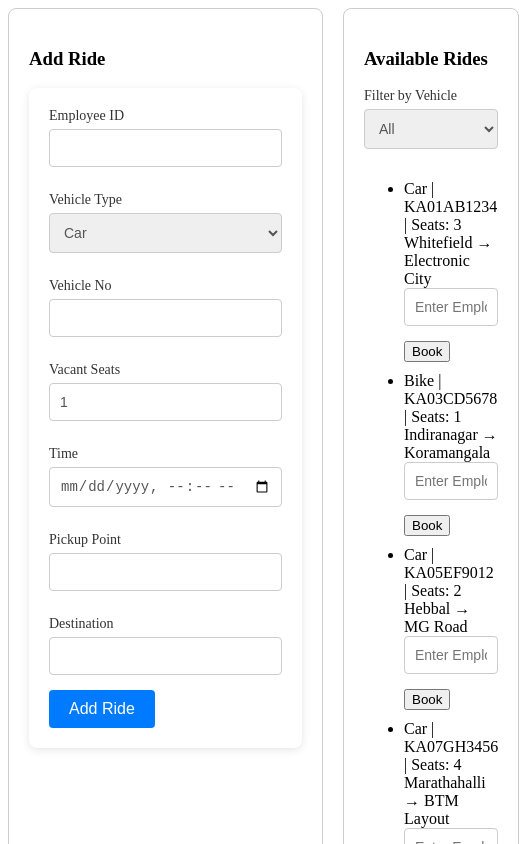
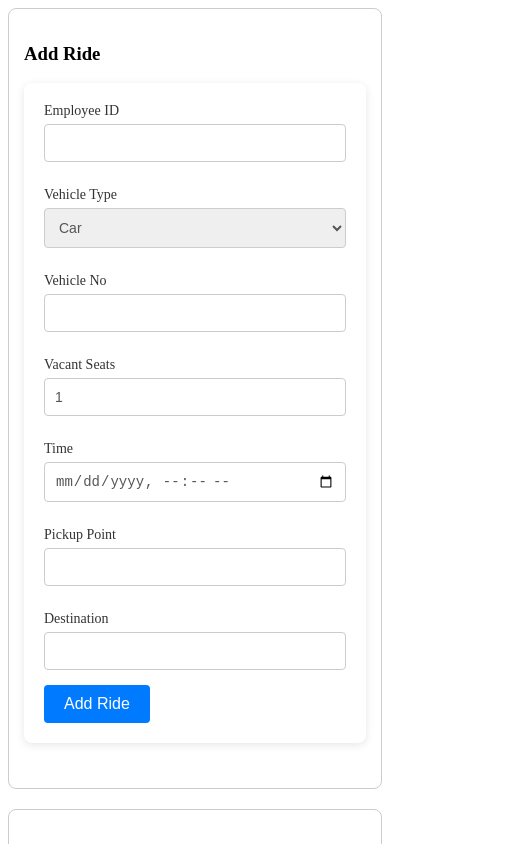
Before and after one commit to amiticot/transport-facility, an Angular app: page / in a window 390 px wide. Shown: the top 844 px of the page, 519 px wide, since content can reach past the window. Built offline with nearby package versions, Linux system fonts and the light colour scheme.

Commit message:
make main layout responsive for mobile

```diff
--- a/src/app/app.component.css
+++ b/src/app/app.component.css
@@ -19,3 +19,18 @@
     border: 1px solid #ccc;
     border-radius: 8px;
 }
+
+/* Responsive layout for small screens */
+@media (max-width: 768px) {
+    .main {
+        flex-direction: column;
+        /* Stack vertically on mobile */
+    }
+
+    .left,
+    .right {
+        width: 100%;
+        /* Full width on small screens */
+        padding: 15px;
+    }
+}
```
